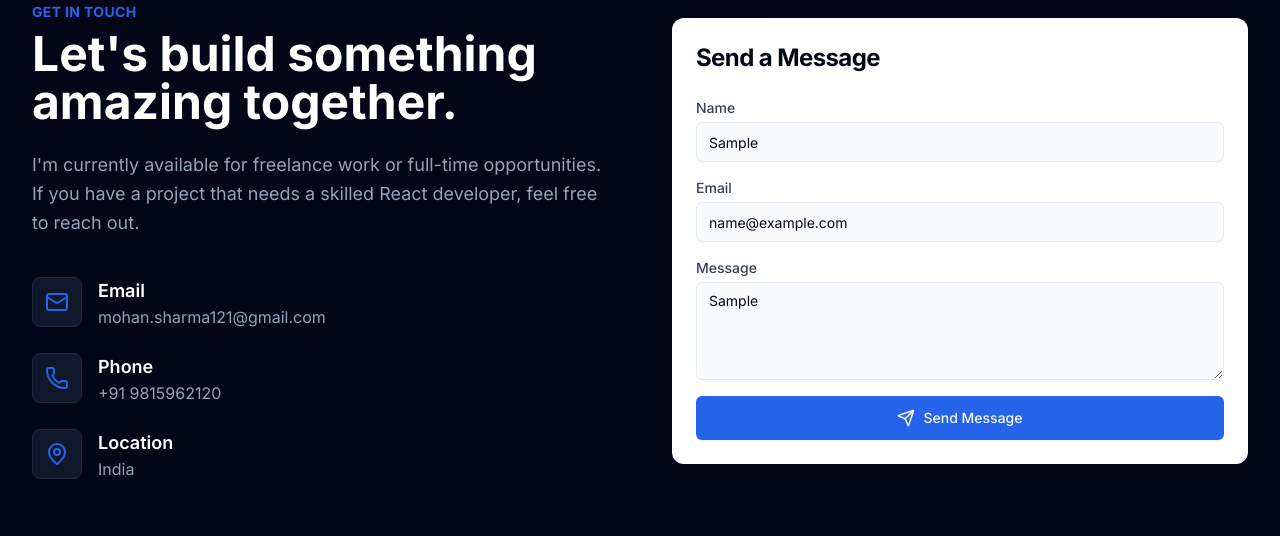
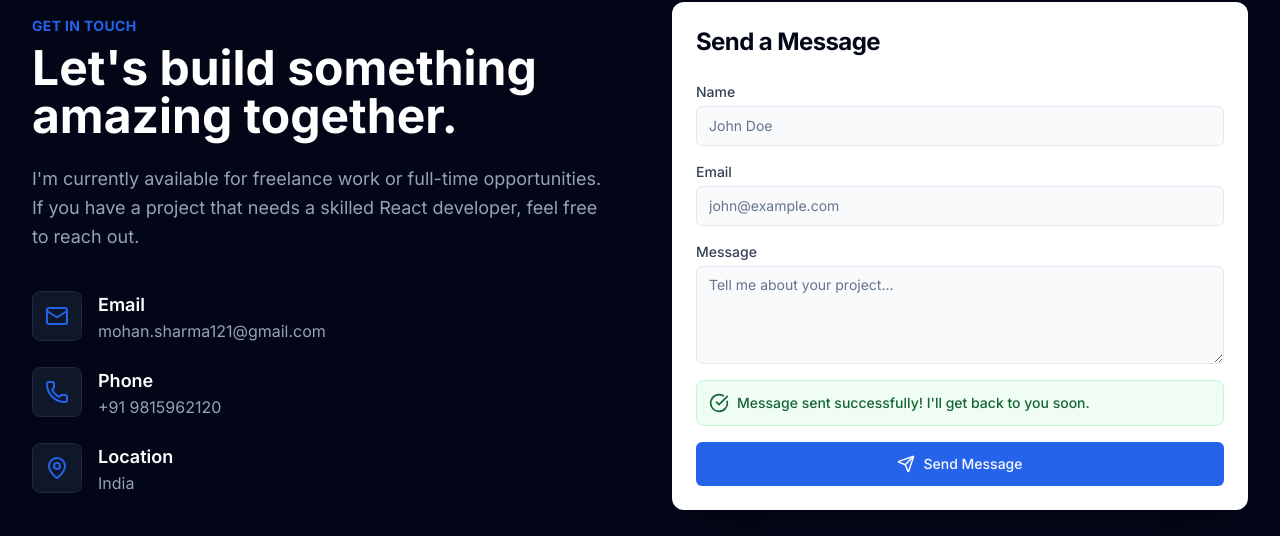
Before and after one commit to mohan98159621/portfolio, a React (Vite) app: page / in a window 1280 px wide. Both pictures are taken after typing "Sample", "name@example.com", "Sample" into the empty fields and a click on the button "Send Message". Shown: the part 3925-4461 px from the top of the page. Built offline with nearby package versions, Linux system fonts and the light colour scheme; no server answers.

Commit message:
connect with email

```diff
--- a/components/Contact.tsx
+++ b/components/Contact.tsx
@@ -1,13 +1,72 @@
-import React from 'react';
+import React, { useState } from 'react';
 import { SectionId, PROFILE } from '../constants';
 import FadeIn from './FadeIn';
-import { Mail, MapPin, Send, Phone } from 'lucide-react';
+import { Mail, MapPin, Send, Phone, CheckCircle, AlertCircle } from 'lucide-react';
 import { Card, CardContent, CardHeader, CardTitle } from './ui/card';
 import { Input } from './ui/input';
 import { Textarea } from './ui/textarea';
 import { Button } from './ui/button';
+import emailjs from '@emailjs/browser';
 
 const Contact: React.FC = () => {
+  const [formData, setFormData] = useState({
+    name: '',
+    email: '',
+    message: ''
+  });
+  const [isLoading, setIsLoading] = useState(false);
+  const [status, setStatus] = useState<'idle' | 'success' | 'error'>('idle');
+  const [errorMessage, setErrorMessage] = useState('');
+
+  const handleChange = (e: React.ChangeEvent<HTMLInputElement | HTMLTextAreaElement>) => {
+    const { id, value } = e.target;
+    setFormData(prev => ({
+      ...prev,
+      [id]: value
+    }));
+  };
+
+  const handleSubmit = async (e: React.FormEvent) => {
+    e.preventDefault();
+
+    // Basic validation
+    if (!formData.name || !formData.email || !formData.message) {
+      setStatus('error');
+      setErrorMessage('Please fill in all fields');
+      return;
+    }
+
+    setIsLoading(true);
+    setStatus('idle');
+    setErrorMessage('');
+
+    try {
+      await emailjs.send(
+        import.meta.env.VITE_EMAILJS_SERVICE_ID,
+        import.meta.env.VITE_EMAILJS_TEMPLATE_ID,
+        {
+          from_name: formData.name,
+          from_email: formData.email,
+          message: formData.message,
+          to_name: 'Mohan Sharma',
+        },
+        import.meta.env.VITE_EMAILJS_PUBLIC_KEY
+      );
+
+      setStatus('success');
+      setFormData({ name: '', email: '', message: '' });
+
+      // Reset success message after 5 seconds
+      setTimeout(() => setStatus('idle'), 5000);
+    } catch (error) {
+      console.error('EmailJS Error:', error);
+      setStatus('error');
+      setErrorMessage('Failed to send message. Please try again or contact me directly via email.');
+    } finally {
+      setIsLoading(false);
+    }
+  };
+
   return (
     <section id={SectionId.CONTACT} className="py-24 bg-slate-950 text-white">
       <div className="max-w-7xl mx-auto px-4 sm:px-6 lg:px-8">
@@ -67,12 +126,16 @@ const Contact: React.FC = () => {
                 <CardTitle className="text-2xl font-bold">Send a Message</CardTitle>
               </CardHeader>
               <CardContent>
-                <form className="space-y-4" onSubmit={(e) => e.preventDefault()}>
+                <form className="space-y-4" onSubmit={handleSubmit}>
                   <div>
                     <label htmlFor="name" className="block text-sm font-medium text-slate-700 mb-1">Name</label>
                     <Input
                       id="name"
                       placeholder="John Doe"
+                      value={formData.name}
+                      onChange={handleChange}
+                      disabled={isLoading}
+                      required
                     />
                   </div>
 
@@ -82,6 +145,10 @@ const Contact: React.FC = () => {
                       id="email"
                       type="email"
                       placeholder="john@example.com"
+                      value={formData.email}
+                      onChange={handleChange}
+                      disabled={isLoading}
+                      required
                     />
                   </div>
 
@@ -91,12 +158,39 @@ const Contact: React.FC = () => {
                       id="message"
                       rows={4}
                       placeholder="Tell me about your project..."
+                      value={formData.message}
+                      onChange={handleChange}
+                      disabled={isLoading}
+                      required
                     />
                   </div>
 
-                  <Button type="submit" size="lg" className="w-full">
-                    <Send size={18} className="mr-2" />
-                    Send Message
+                  {status === 'success' && (
+                    <div className="flex items-center gap-2 p-3 bg-green-50 border border-green-200 rounded-lg text-green-800">
+                      <CheckCircle size={20} />
+                      <span className="text-sm font-medium">Message sent successfully! I'll get back to you soon.</span>
+                    </div>
+                  )}
+
+                  {status === 'error' && (
+                    <div className="flex items-center gap-2 p-3 bg-red-50 border border-red-200 rounded-lg text-red-800">
+                      <AlertCircle size={20} />
+                      <span className="text-sm font-medium">{errorMessage}</span>
+                    </div>
+                  )}
+
+                  <Button type="submit" size="lg" className="w-full" disabled={isLoading}>
+                    {isLoading ? (
+                      <>
+                        <div className="mr-2 h-4 w-4 animate-spin rounded-full border-2 border-white border-t-transparent"></div>
+                        Sending...
+                      </>
+                    ) : (
+                      <>
+                        <Send size={18} className="mr-2" />
+                        Send Message
+                      </>
+                    )}
                   </Button>
                 </form>
               </CardContent>
```
Also changed, not shown: package.json (+4 -3 lines), vite-env.d.ts (added, +11 -0 lines), 2 other files (tests, documents, lock files or other folders).
